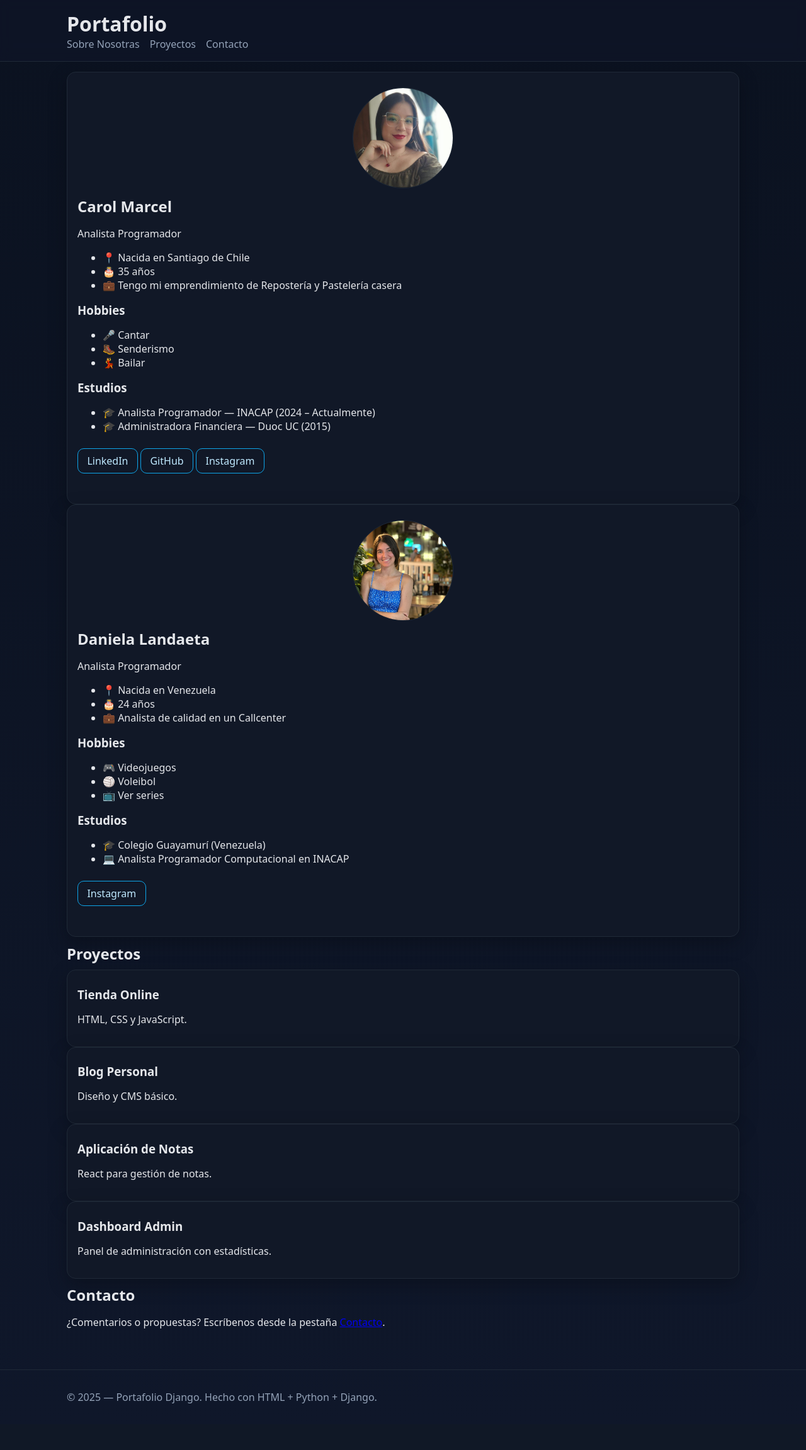
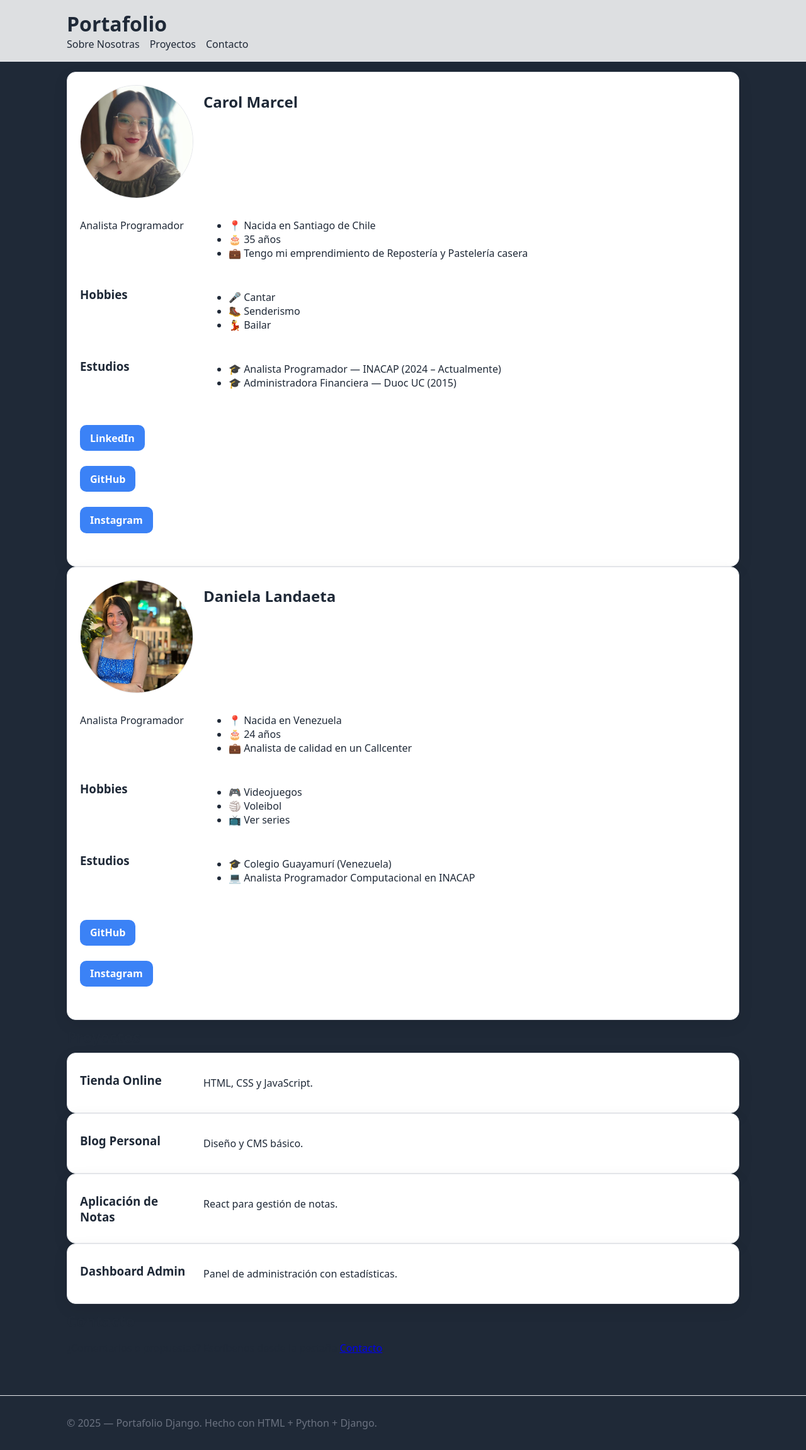
Before and after one commit to CarolMarcel/proyecto_django, a Django app: page / in a window 1280 px wide. Shown: the whole page at 63% size. Before the commit the page ends 2229 px from the top, so only its background shows below. Run offline with Django 5.2, Linux system fonts and the light colour scheme.

Commit message:
Modificación en home.html y style.css

```diff
--- a/portafolio/static/portafolio/style.css
+++ b/portafolio/static/portafolio/style.css
@@ -1,16 +1,16 @@
 :root {
-  --bg: #0f172a;
-  --card: #111827;
-  --muted: #94a3b8;
-  --fg: #e5e7eb;
-  --acc: #38bdf8;
+  --bg: #f3f4f6;     /* Fondo claro */
+  --card: #ffffff;   /* Tarjetas blancas */
+  --muted: #6b7280;  /* Texto secundario */
+  --fg: #1f2937;     /* Texto principal */
+  --acc: #3b82f6;    /* Acento azul */
 }
 
 * { box-sizing: border-box; }
 body {
   margin: 0;
   font-family: system-ui, -apple-system, Segoe UI, Roboto, Ubuntu, Cantarell, Noto Sans, "Helvetica Neue", Arial;
-  background: linear-gradient(180deg, #0b1220, var(--bg));
+  background: var(--fg);   /*"linear-gradient(180deg, #0b1220, var(--bg))" */
   color: var(--fg);
 }
 
@@ -24,8 +24,8 @@ body {
   position: sticky;
   top: 0;
   backdrop-filter: blur(8px);
-  background: rgba(15,23,42,0.6);
-  border-bottom: 1px solid #1f2937;
+  background: rgba(255,255,255,0.85);
+  border-bottom: 1px solid #e5e7eb;
   z-index: 10;
 }
 
@@ -39,12 +39,13 @@ body {
 }
 
 .site-header a {
-  color: var(--muted);
+  color: var(--fg);
   text-decoration: none;
+  font-weight: 500;
 }
 
 .site-header a:hover {
-  color: var(--fg);
+  color: var(--acc);
 }
 
 h1, h2, h3 {
@@ -63,19 +64,23 @@ html {
 
 .card {
   background: var(--card);
-  border: 1px solid #1f2937;
-  padding: 1rem;
+  border: 1px solid #e5e7eb;
+  padding: 1.25rem;
   border-radius: 14px;
-  box-shadow: 0 10px 30px rgba(0,0,0,.25);
+  box-shadow: 0 8px 24px rgba(0,0,0,.08);
+  display: grid;
+  grid-template-columns: 180px 1fr;
+  gap: 1rem;
+  align-items: start;
 }
 
-.avatar {
+/*.avatar {
   width: 100%;
   height: 220px;
   object-fit: cover;
   border-radius: 12px;
   border: 1px solid #1f2937;
-}
+} */
 
 .nombre {
   font-size: 1.2rem;
@@ -130,25 +135,34 @@ html {
 
 .btn {
   display: inline-block;
-  padding: .5rem .9rem;
+  padding: .6rem 1rem;
   margin: .5rem 0 1rem;
-  border: 1px solid #0ea5e9; color: #bfe9ff;
+  border: none;
+  background: var(--acc);             /* sólido */
+  color: #fff;
   text-decoration: none;
   border-radius: 10px;
+  font-weight: 600;
+  transition: background .2s ease, transform .05s ease;
 }
 
 .btn:hover {
-  background: #0ea5e933;
+  background: #2563eb;
 }
 
 .site-footer {
-  border-top: 1px solid #1f2937;
+  border-top: 1px solid #e5e7eb;
   margin-top: 2rem;
   color: var(--muted);
 }
 
-@media ( max-width: 600px) {
-  .avatar { height: 180px; }
+.btn:active {
+  transform: translateY(1px);
+}
+
+@media ( max-width: 700px) {
+  .card { grid-template-columns: 1fr; }
+  .avatar { margin: 0 auto 8px; }
 }
 
 /* -------- Formularios -------- */
@@ -162,9 +176,9 @@ input[type="email"],
 textarea {
   width: 100%;
   padding: 10px 12px;
-  border: 1px solid #334155;        /* gris oscuro */
+  border: 1px solid #d1d5db;        /* claro */
   border-radius: 10px;
-  background: #0b1220;              /* combina con tu tema */
+  background: #ffffff;
   color: var(--fg);
   outline: none;
 }
@@ -173,13 +187,13 @@ input[type="text"]:focus,
 input[type="email"]:focus,
 textarea:focus {
   border-color: var(--acc);
-  box-shadow: 0 0 0 3px #38bdf833;  /* anillo suave azul */
+  box-shadow: 0 0 0 3px #3b82f62b;  /* anillo suave azul */
 }
 
 input[type="submit"],
 button,
 .btn-primary {
-  background: #0d6efd;              /* azul vivo */
+  background: var(--acc);              /* azul vivo */
   color: #fff;
   border: none;
   padding: 10px 18px;
@@ -192,7 +206,7 @@ button,
 input[type="submit"]:hover,
 button:hover,
 .btn-primary:hover {
-  background: #0b5ed7;
+  background: #2563eb; /* azul más oscuro */
 }
 
 input[type="submit"]:disabled,
@@ -211,24 +225,24 @@ button:disabled {
 
 /* Avatar tipo perfil (redondo) */
 .avatar {
-  width: 160px;           /* tamaño del avatar */
-  height: 160px;
+  width: 200px;           /* tamaño del avatar */
+  height: 200px;
   border-radius: 50%;     /* redondo */
   object-fit: cover;      /* recorta sin deformar */
   object-position: center top; /* centra y prioriza la parte superior del rostro */
-  border: 1px solid #1f2937;
+  border: 1px solid #e5e7eb;
   display: block;
   margin: 8px auto 12px;  /* centrado en la card */
 }
 
-.card.profile {
+.card {
   display: grid;
   grid-template-columns: 180px 1fr;  /* columna de la foto + columna de texto */
   gap: 1rem;
   align-items: start;
 }
 
-.card.profile .avatar {
+.card .avatar {
   width: 180px;
   height: 180px;
   margin: 0;            /* sin margen */
--- a/portafolio/templates/portafolio/home.html
+++ b/portafolio/templates/portafolio/home.html
@@ -61,6 +61,7 @@
     </ul>
 
     <p>
+      <a class="btn" href="https://github.com/DanielaLandaeta00" target="_blank">GitHub</a>
       <a class="btn" href="https://www.instagram.com/danielaelandaeta?igsh=MTA4ZjVwejgyNHdy&utm_source=qr" target="_blank">Instagram</a>
     </p>
 
```
